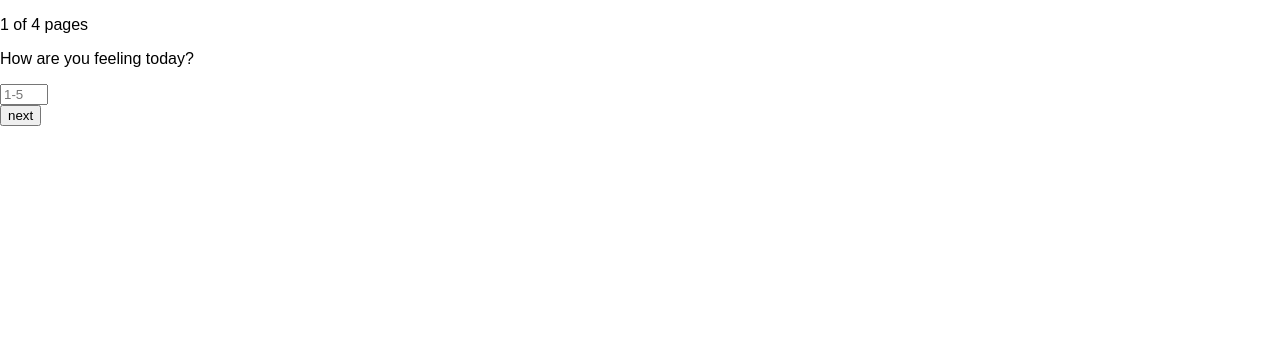
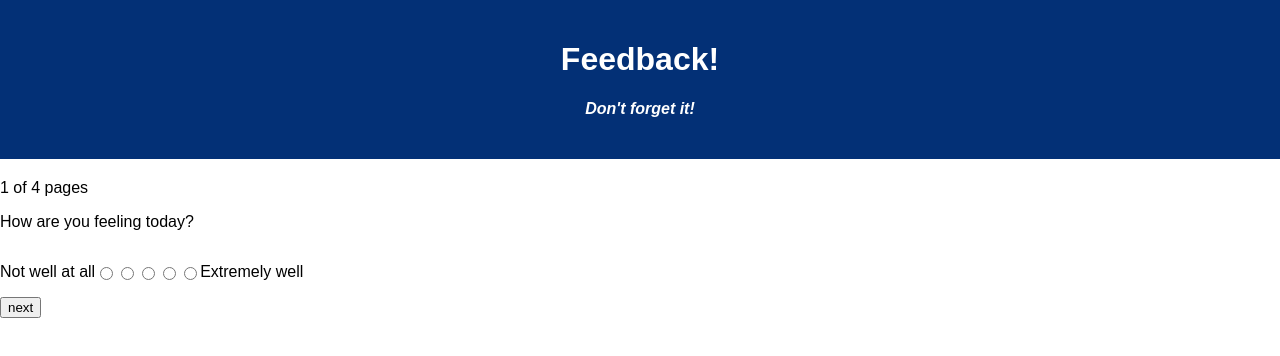
Before and after one commit to Samuelvphipps/weekend-redux-feedback-loop, a React (Create React App) app: page /#/ in a window 1280 px wide. Shown: the top 356 px of the page. Built offline with nearby package versions, Linux system fonts and the light colour scheme.

Commit message:
capture radio value page one

```diff
--- a/src/components/App/App.css
+++ b/src/components/App/App.css
@@ -21,3 +21,7 @@
 h4 {
   font-style: italic;
 }
+
+.scaleValue{
+  display: flex;
+}
--- a/src/components/PageOne/PageOne.jsx
+++ b/src/components/PageOne/PageOne.jsx
@@ -7,24 +7,50 @@ import { useHistory } from "react-router-dom";
 
 function PageOne(){
     console.log('on page one: How are you feeling?');
+
+    //onSubmit function to capture form value and histor.push
+
+    const onSubmit = (evt) => {
+        // prevent reload
+        evt.preventDefault();
+        console.log('in onSubmit and value is:', evt.target.feedback.value);
+
+
+        //history.push
+
+
+
+    }
+
+
     return (
         // Returning page format
+        <>
+        <Header />
          <article>
             <section name="Location">
                 <p className="pageState">1 of 4 pages</p>
                 <div className="locationBar"></div>
             </section>
             <section>
-                <form>
-                    <p>How are you feeling today?</p>
-                    <input placeholder="1-5" type="number" max="5" min="1"></input>
+                <p>How are you feeling today?</p>
+                <form onSubmit={onSubmit}>
+                    <div className="scaleValue">
+                    <p >Not well at all</p>
+                        <input type="radio" name="feedback" className="valueRadio" value="1"></input>
+                        <input type="radio" name="feedback" className="valueRadio" value="2"></input>
+                        <input type="radio" name="feedback" className="valueRadio" value="3"></input>
+                        <input type="radio" name="feedback" className="valueRadio" value="4"></input>
+                        <input type="radio" name="feedback" className="valueRadio" value="5"></input>
+                        <p >Extremely well</p>
+                    </div>
                     <div className="buttonBar">
                         <button type="submit"> next</button>
                     </div>
                 </form>
             </section>
          </article>
-
+         </>
     )
 }
 
--- a/src/components/Submit/Submit.jsx
+++ b/src/components/Submit/Submit.jsx
@@ -5,7 +5,11 @@ import { useHistory } from "react-router-dom";
 // on submit (history.push) (dispatch)
 
 
+
+
 function Submit(){
+
+    const feedback = useSelector(store => store.feedback)
 
     return(
         // Returning page format
--- a/src/index.js
+++ b/src/index.js
@@ -9,7 +9,12 @@ import logger from 'redux-logger';
 
 // Reducer ⬇️
 
-const feedback = (state = {}, action) => {
+const feedback = (state = {
+    feelings: 5,
+    understanding: 5,
+    support: 5,
+    comments: 'I love this stuff'
+}, action) => {
     return state;
 }
 
```
